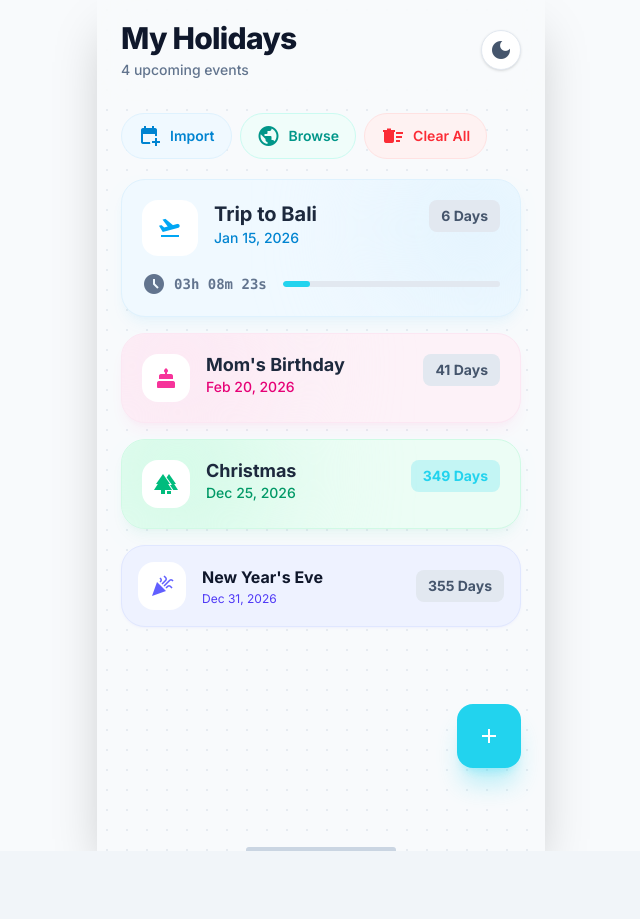
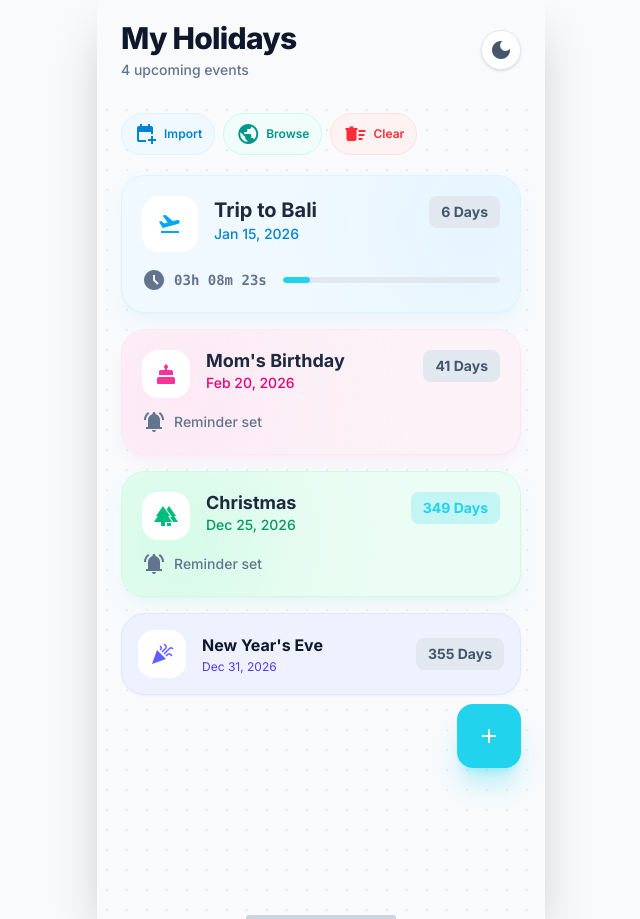
Before and after one commit to yongenaelf/calendar-countdown-vite, a React (Vite) app in the folder app/: page /calendar-countdown-vite/holidays in a window 1280 px wide. Shown: the whole page, without its empty margins (319-959 px from the left). Before the commit the page ends 851 px from the top, so only its background shows below. Built offline with nearby package versions, Linux system fonts and the light colour scheme.

Commit message:
feat: add reminder feature to holidays and update HolidayCard to display reminder status

```diff
--- a/app/src/components/HolidayCard.tsx
+++ b/app/src/components/HolidayCard.tsx
@@ -178,13 +178,11 @@ export function HolidayCard({ holiday, effectiveDate, variant = 'standard' }: Ho
           </div>
         </div>
 
-        {/* Additional info row */}
-        {displayDate.getHours() !== 0 && (
+        {/* Reminder indicator */}
+        {holiday.reminder && (
           <div className="mt-3 flex items-center gap-2 text-slate-500 dark:text-slate-400 text-sm">
-            <span className="material-symbols-outlined text-[16px]">schedule</span>
-            <span className="font-medium">
-              {displayDate.toLocaleTimeString('en-US', { hour: 'numeric', minute: '2-digit', hour12: true })}
-            </span>
+            <span className="material-symbols-outlined text-[16px]">notifications_active</span>
+            <span className="font-medium">Reminder set</span>
           </div>
         )}
       </div>
--- a/app/src/context/HolidaysContext.tsx
+++ b/app/src/context/HolidaysContext.tsx
@@ -15,6 +15,7 @@ const defaultHolidays: Holiday[] = [
     description: 'Christmas is an annual festival commemorating the birth of Jesus Christ.',
     recurrence: 'yearly',
     source: 'US Holidays',
+    reminder: true,
   },
   {
     id: '2',
@@ -24,6 +25,7 @@ const defaultHolidays: Holiday[] = [
     category: 'travel',
     color: 'sky',
     description: 'Annual vacation to Bali, Indonesia.',
+    reminder: true,
   },
   {
     id: '3',
@@ -42,6 +44,7 @@ const defaultHolidays: Holiday[] = [
     category: 'birthday',
     color: 'pink',
     recurrence: 'yearly',
+    reminder: true,
   },
 ];
 
--- a/app/src/screens/HolidayListScreen.tsx
+++ b/app/src/screens/HolidayListScreen.tsx
@@ -112,28 +112,28 @@ export function HolidayListScreen() {
         <main className="flex-1 overflow-y-auto pb-32 no-scrollbar relative z-10">
           {/* Quick actions */}
           <div className="px-6 py-3">
-            <div className="flex flex-wrap gap-2">
+            <div className="flex gap-2">
               <button
                 onClick={() => navigate('/import')}
-                className="flex items-center gap-2 px-4 py-2.5 bg-sky-50 dark:bg-surface-dark text-sky-600 dark:text-primary rounded-full font-semibold text-sm border border-sky-100 dark:border-white/10 active:scale-95 transition-transform"
+                className="flex items-center gap-1.5 px-3 py-2 bg-sky-50 dark:bg-surface-dark text-sky-600 dark:text-primary rounded-full font-semibold text-xs border border-sky-100 dark:border-white/10 active:scale-95 transition-transform"
               >
-                <span className="material-symbols-outlined text-[18px]">calendar_add_on</span>
+                <span className="material-symbols-outlined text-[16px]">calendar_add_on</span>
                 Import
               </button>
               <button
                 onClick={() => navigate('/browse')}
-                className="flex items-center gap-2 px-4 py-2.5 bg-teal-50 dark:bg-surface-dark text-teal-600 dark:text-slate-300 rounded-full font-semibold text-sm border border-teal-100 dark:border-white/10 active:scale-95 transition-transform"
+                className="flex items-center gap-1.5 px-3 py-2 bg-teal-50 dark:bg-surface-dark text-teal-600 dark:text-slate-300 rounded-full font-semibold text-xs border border-teal-100 dark:border-white/10 active:scale-95 transition-transform"
               >
-                <span className="material-symbols-outlined text-[18px]">public</span>
+                <span className="material-symbols-outlined text-[16px]">public</span>
                 Browse
               </button>
               {holidays.length > 0 && (
                 <button
                   onClick={() => setShowClearConfirm(true)}
-                  className="flex items-center gap-2 px-4 py-2.5 bg-red-50 dark:bg-surface-dark text-red-500 dark:text-red-400 rounded-full font-semibold text-sm border border-red-100 dark:border-white/10 active:scale-95 transition-transform"
+                  className="flex items-center gap-1.5 px-3 py-2 bg-red-50 dark:bg-surface-dark text-red-500 dark:text-red-400 rounded-full font-semibold text-xs border border-red-100 dark:border-white/10 active:scale-95 transition-transform"
                 >
-                  <span className="material-symbols-outlined text-[18px]">delete_sweep</span>
-                  Clear All
+                  <span className="material-symbols-outlined text-[16px]">delete_sweep</span>
+                  Clear
                 </button>
               )}
             </div>
--- a/app/src/types/holiday.ts
+++ b/app/src/types/holiday.ts
@@ -8,6 +8,7 @@ export interface Holiday {
   recurrence?: 'none' | 'yearly' | 'monthly' | 'weekly';
   source?: string;
   color: 'emerald' | 'sky' | 'indigo' | 'teal' | 'pink' | 'orange';
+  reminder?: boolean; // Whether a reminder is set for this event
 }
 
 export interface CountdownTime {
```
